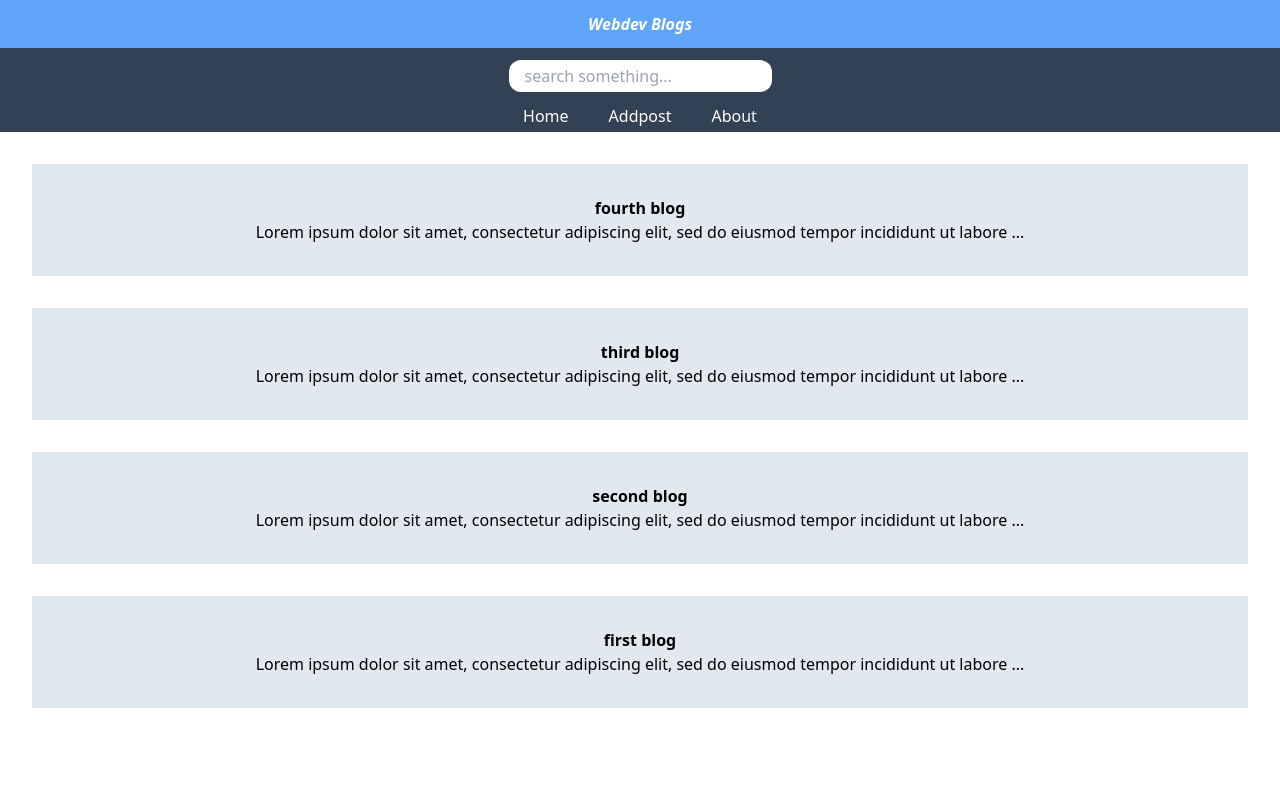
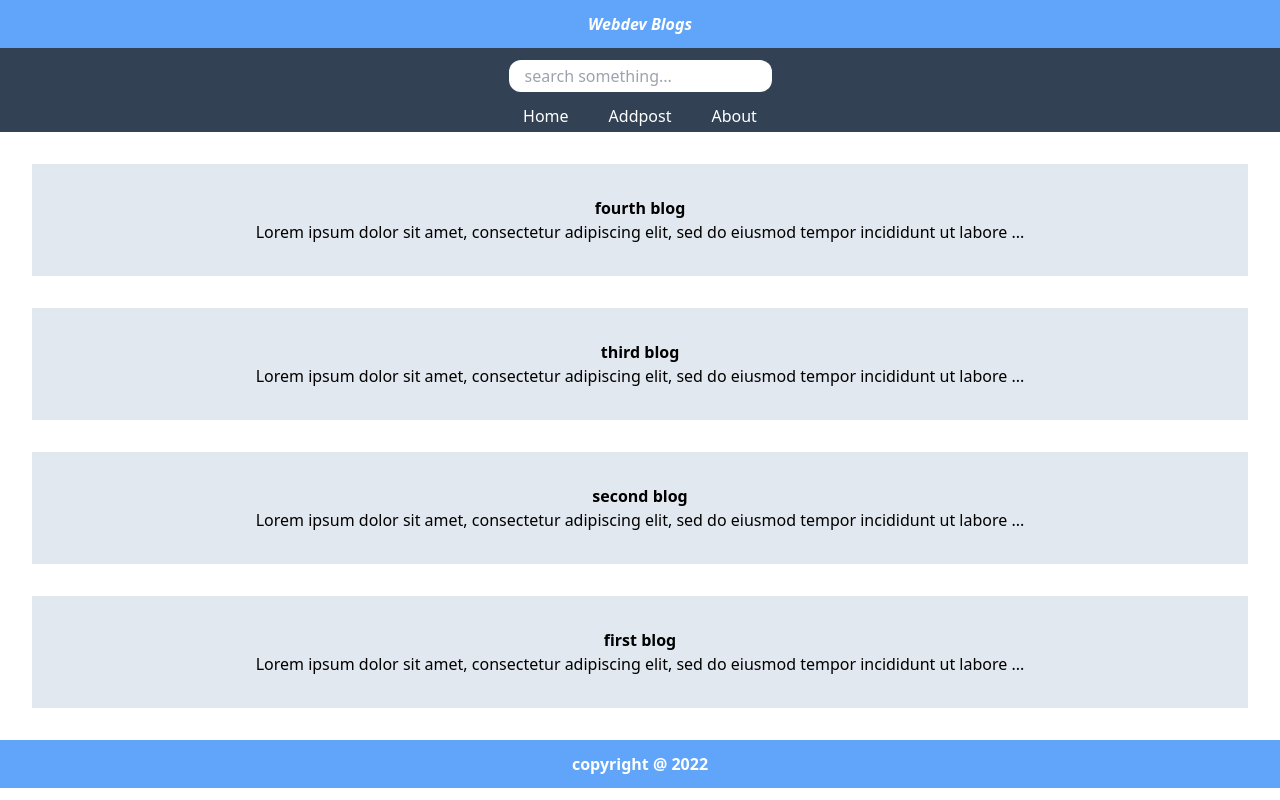
Before and after one commit to zakirali05/blogsite, a React (Create React App) app: page / in a window 1280 px wide. Shown: the top 800 px of the page. Built offline with nearby package versions, Linux system fonts and the light colour scheme.

Commit message:
footer fixed on home page!!

```diff
--- a/src/Footer.js
+++ b/src/Footer.js
@@ -4,7 +4,7 @@ function Footer() {
   const date = new Date();
   const year = date.getFullYear();
   return (
-    <footer className="h-8 relative bottom-0 p-6 bg-blue-400 text-white font-bold flex items-center justify-center ">
+    <footer className="h-8 relative  bottom-0 p-6 bg-blue-400 text-white font-bold flex items-center justify-center ">
       <h2>copyright @ {year}</h2>
     </footer>
   );
--- a/src/Home.js
+++ b/src/Home.js
@@ -3,7 +3,7 @@ import Feed from "./Feed";
 
 const Home = ({ items }) => {
   return (
-    <main align="center" className="flex-col mb-40  h-[100vh]">
+    <main align="center" className="flex-col mb-8  h-[100%]">
       {items.length ? (
         <Feed items={items} />
       ) : (
```
